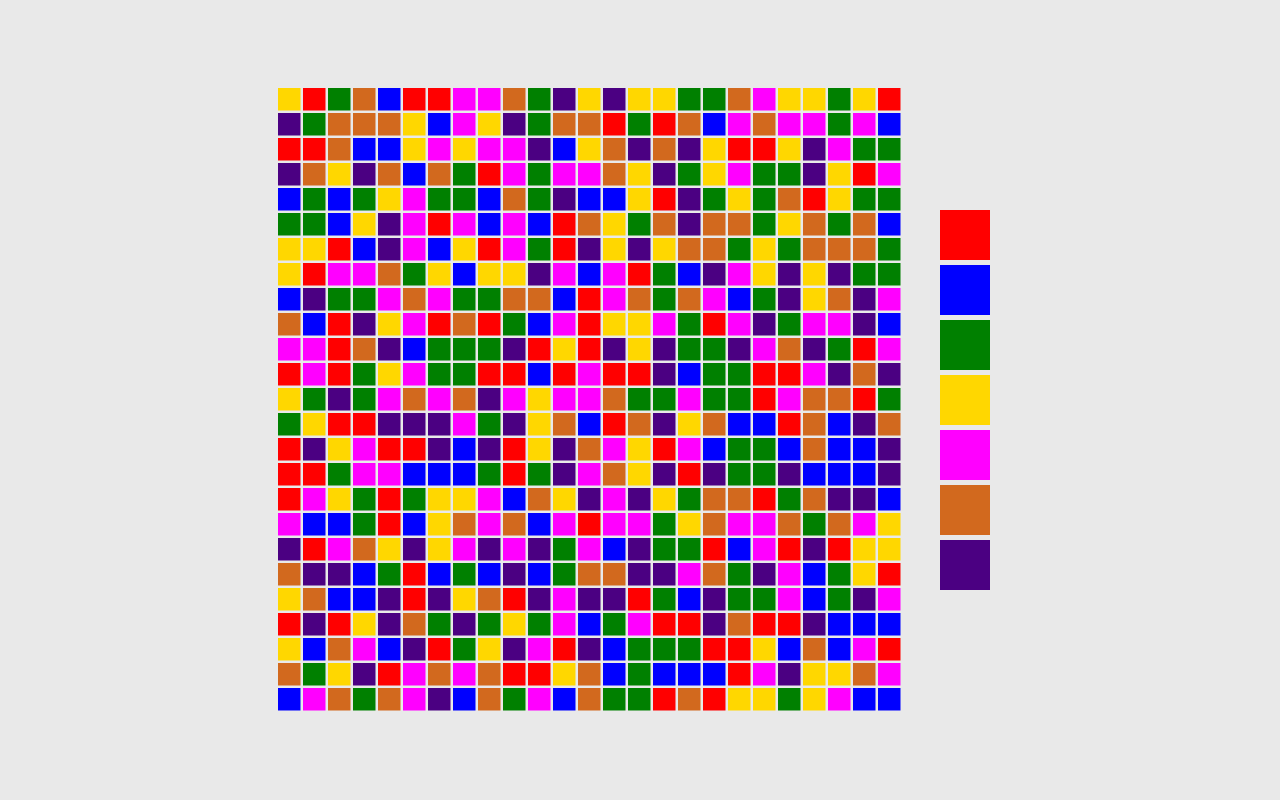
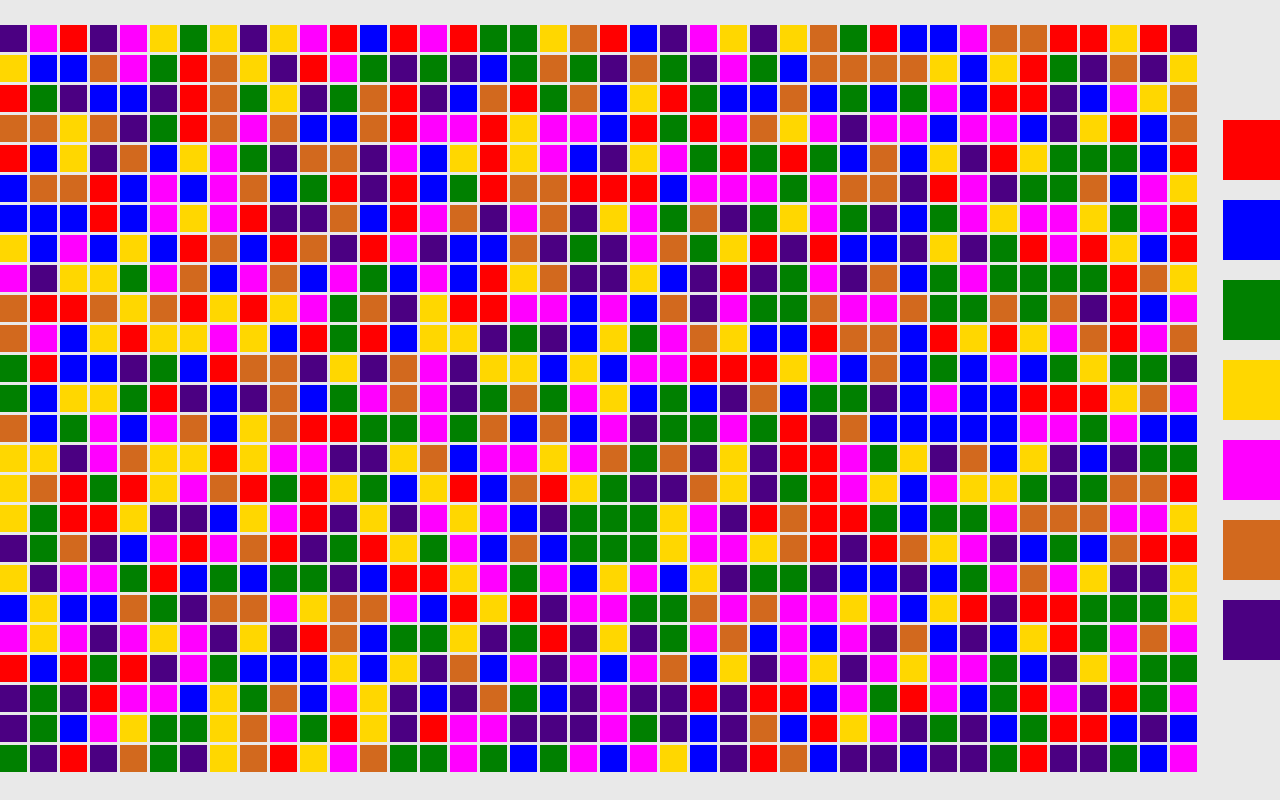
Before and after one commit to Lol9tor/KingOfColorsFields, a website built with webpack: page index.html in a window 1280 px wide. Built offline with nearby package versions, Linux system fonts and the light colour scheme.

Commit message:
change some modules to es6, add models, separate everything on files

```diff
--- a/src/assets/scss/index.scss
+++ b/src/assets/scss/index.scss
@@ -30,6 +30,12 @@ body {
 
 #panelButtonWrapper {
   div {
-    margin: 5px 10px 5px 10px;
+    margin: 0 10px 20px 10px;
+    transition: all 300ms ease-in-out;
+    cursor: pointer;
+  }
+
+  div:hover {
+    transform: scale(1.15);
   }
 }
--- /dev/null
+++ b/src/cell.js
@@ -0,0 +1,8 @@
+export default class Cell {
+	constructor(coords, color) {
+		this.coords = coords;
+		this.currentColor = color;
+		this.owner = null;
+		this.bonus = '';
+	}
+}
--- a/src/controller.js
+++ b/src/controller.js
@@ -1,18 +1,31 @@
 import KingOfColors from './kingOfColors';
+import Player from './models/Player';
 import Drawer from './drawer';
+import {getRandomArrayElement} from './utils/helper';
 
 function Controller(w, h) {
 	this.kingOfColors = new KingOfColors(w, h);
-	this.drawer = new Drawer(this.kingOfColors.field);
+	this.drawer = new Drawer(this.kingOfColors.field, {selectColor:this.playerTurn});
 	this.init();
 }
 
 Controller.prototype.init = function () {
+	this.kingOfColors.addPlayer(new Player('Oleh'), {x:0, y: 0});
+	this.kingOfColors.addPlayer(new Player('Vasya'), {x:this.kingOfColors.field.width-1, y: this.kingOfColors.field.height-1});
+	this.kingOfColors.currentPlayerTurn = this.kingOfColors.players[0];//getRandomArrayElement(this.kingOfColors.players).player;
+	console.log(this.kingOfColors.players);
+};
+
+Controller.prototype.playerTurn = function (color) {
+	console.log(color);
+};
+
+Controller.prototype.nextTurn = function () {
 
 };
 
-Controller.prototype.playerMove = function (obj) {
-	console.log(obj.data.color);
+Controller.prototype.useBonus = function (bonus) {
+
 };
 
 export default Controller;
--- a/src/drawer.js
+++ b/src/drawer.js
@@ -1,10 +1,11 @@
-export default function Drawer(field) {
-    this.cellSize = 25;
+export default function Drawer(field, handlers) {
+	this.cellSize = 30;
 	this.field = field;
 	this.canvas = null;
 	this.colorsPanel = null;
-    this.width = field.width*this.cellSize;
-    this.height = field.height*this.cellSize;
+	this.width = field.width * this.cellSize;
+	this.height = field.height * this.cellSize;
+	this.handlers = handlers;
 	this.initializeDrawing();
 }
 
@@ -17,8 +18,8 @@ Drawer.prototype.initializeDrawing = function () {
 	this.canvas = canvasEl.getContext('2d');
 	this.colorsPanel = document.createElement('div');
 	this.colorsPanel.setAttribute('id', 'colorsPanel');
-    this.colorsPanel.style.height = this.height+'px';
-    this.colorsPanel.style.width = this.cellSize*3+'px';
+	this.colorsPanel.style.height = this.height + 'px';
+	this.colorsPanel.style.width = this.cellSize * 3 + 'px';
 	this.drawField();
 	this.drawColorPanel();
 
@@ -31,32 +32,29 @@ Drawer.prototype.drawField = function () {
 	for (var i = 0; i < this.field.cells.length; i++) {
 		for (var j = 0; j < this.field.cells[i].length; j++) {
 			var obj = this.field.cells[i][j],
-               x = i*this.cellSize,
-               y = j*this.cellSize;
+				x = i * this.cellSize,
+				y = j * this.cellSize;
 			this.canvas.fillStyle = obj.currentColor;
-           this.canvas.fillRect(x, y, 0.9*this.cellSize, 0.9*this.cellSize)
+			this.canvas.fillRect(x, y, 0.9 * this.cellSize, 0.9 * this.cellSize); //for making margins between cells
 		}
 	}
 };
 
 Drawer.prototype.drawColorPanel = function () {
-    var panelButtonWrapper = document.createElement('div'),
-        self = this;
+	var panelButtonWrapper = document.createElement('div');
 	panelButtonWrapper.setAttribute('id', 'panelButtonWrapper');
 	for (var i = 0; i < this.field.colors.length; i++) {
 		var panelButton = document.createElement('div');
-        panelButton.setAttribute('id', this.field.colors[i]);
-        panelButton.style.height = this.cellSize*2+'px';
-        panelButton.style.width = this.cellSize*2+'px';
+		panelButton.setAttribute('data-color', this.field.colors[i]);
+		panelButton.style.height = this.cellSize * 2 + 'px';
+		panelButton.style.width = this.cellSize * 2 + 'px';
 		panelButton.style.backgroundColor = this.field.colors[i];
-        panelButton.addEventListener('click', function (e) {
-            self.playerMove(e);
-        });
+		panelButton.addEventListener('click', this.playerMove.bind(this));
 		panelButtonWrapper.appendChild(panelButton);
 	}
 	this.colorsPanel.appendChild(panelButtonWrapper);
 };
 
-Drawer.prototype.playerMove = function (event) {
-
+Drawer.prototype.playerMove = function (e) {
+	this.handlers.selectColor(e.currentTarget.getAttribute('data-color'));
 };
--- /dev/null
+++ b/src/field.js
@@ -0,0 +1,36 @@
+import Cell from './cell';
+import {getRandomArrayElement} from './utils/helper';
+
+export default class Field {
+	constructor(w, h) {
+		this.width = w || 20;
+		this.height = h || 20;
+		this.colors = ['red', 'blue', 'green', 'gold', 'magenta', 'chocolate', 'indigo'];
+		this.bonuses = ['bomb', 'freeze', 'mixCells', 'newCells', 'night'];
+		this.FREQUANCY_BONUSES = 0.025;
+		this.cells = [];
+		this.createField();
+	}
+}
+
+Field.prototype.createField = function () {
+	for (var i = 0; i < this.width; i++) {
+		this.cells[i] = [];
+		for (var j = 0; j < this.height; j++) {
+			var cell = new Cell({x: i, y: j}, getRandomArrayElement(this.colors));
+			this.cells[i].push(cell);
+		}
+	}
+
+	var numberOfBonuses = parseInt(this.width * this.height * this.FREQUANCY_BONUSES);
+	for (i = 0; i < numberOfBonuses; i++) {
+		var bonusCellX = Math.floor(Math.random() * this.cells.length),
+			bonusCellY = Math.floor(Math.random() * this.cells[i].length);
+		if (this.cells[bonusCellX][bonusCellY].owner === null) {
+			this.cells[bonusCellX][bonusCellY].bonus = getRandomArrayElement(this.bonuses);
+		} else {
+			i--;
+			//i ? (i--) : (i=0);
+		}
+	}
+};
--- a/src/index.js
+++ b/src/index.js
@@ -1,4 +1,3 @@
 import Controller from './controller';
 
-const controller = new Controller(25, 25);
-console.log(controller);
+const controller = new Controller(40, 25);
--- a/src/kingOfColors.js
+++ b/src/kingOfColors.js
@@ -1,15 +1,25 @@
-export default function KingOfColors(w, h) {
+import Field from './field';
+
+export default class KingOfColors {
+	constructor(w, h) {
 		this.field = new Field(w, h);
-    this.player = new Player('Oleh');
-    this.field.cells[0][0].owner = this.player.name; // todo hardcode
-    this.player.cells = this.grabCells([this.field.cells[0][0]]);
-    console.log(this.player);
+		this.players = [];
+		this.currentPlayerTurn = null;
 	}
+}
+
+KingOfColors.prototype.addPlayer = function (player, initCell) {
+	const isPlayerInGame = !!this.players.find((p)=>player.user === p.user);
+	if (!isPlayerInGame){
+		this.field.cells[initCell.x][initCell.y].owner = player.user;
+		player.cells = this.grabCells([this.field.cells[initCell.x][initCell.y]]);
+		this.players.push(player);
+	}
+};
 
 KingOfColors.prototype.grabCells = function (cells) {
 	for (var i = 0; i < cells.length; i++) {
 		var newCellsArr = this.checkNearestCells(cells[i], this.field.cells);
-        console.log(newCellsArr);
 		cells = cells.concat(newCellsArr);
 	}
 	return cells;
@@ -26,11 +36,11 @@ KingOfColors.prototype.checkNearestCells = function (cell, cellsArray) {
 			[0, -1]
 		];
 	for (var i = 0; i < mapCells.length; i++) {
-        var nextX = x+mapCells[i][0],
-            nextY = y+mapCells[i][1];
-        if(this.isCellExist(nextX, nextY, cellsArray)){
+		var nextX = x + mapCells[i][0],
+			nextY = y + mapCells[i][1];
+		if (this.isCellExist(nextX, nextY, cellsArray)) {
 			var nextCell = cellsArray[nextX][nextY];
-            if(this.isNextCellApproach(cell, nextCell)){
+			if (this.isNextCellApproach(cell, nextCell)) {
 				nextCell.owner = cell.owner;
 				newCellsArr.push(nextCell);
 			}
@@ -40,63 +50,10 @@ KingOfColors.prototype.checkNearestCells = function (cell, cellsArray) {
 };
 
 KingOfColors.prototype.isCellExist = function (x, y, arr) {
-    return x>=0 && y>=0 && x<arr.length && y<arr[0].length;
+	return x >= 0 && y >= 0 && x < arr.length && y < arr[0].length;
 };
 
 KingOfColors.prototype.isNextCellApproach = function (currentCell, nextCell) {
-    return nextCell.owner === 'empty' &&
+	return nextCell.owner === null &&
 		nextCell.currentColor === currentCell.currentColor;
 };
-
-function Player(name) {
-    this.name = name;
-    this.cells = null;
-    this.currentColor = '';
-    this.collectedBonuses = [];
-}
-
-function Field(w, h) {
-    this.width = w || 20;
-    this.height = h || 20;
-    this.colors = ['red', 'blue', 'green', 'Gold', 'Magenta', 'Chocolate', 'Indigo'];
-    this.bonuses = ['bomb', 'freeze', 'mixCells', 'newCells', 'night'];
-    this.FREQUANCY_BONUSES = 0.025;
-    this.cells = [];
-    this.createField();
-}
-
-Field.prototype.chooseRandomElementArray = function (array) {
-    var randomNumber = Math.floor(Math.random()*(array.length)-0.001);// -0.001 to never get array.length
-    return array[randomNumber];
-};
-
-Field.prototype.createField = function () {
-    for (var i = 0; i < this.width; i++) {
-        this.cells[i] = [];
-        for (var j = 0; j < this.height; j++) {
-            var cell = new Cell();
-            cell.currentColor = this.chooseRandomElementArray(this.colors);
-            cell.coords = {x: i, y: j};
-            this.cells[i].push(cell);
-        }
-    }
-
-    var numberOfBonuses = parseInt(this.width*this.height*this.FREQUANCY_BONUSES);
-    for (i = 0; i < numberOfBonuses; i++) {
-        var bonusCellX = Math.floor(Math.random()*this.cells.length),
-            bonusCellY = Math.floor(Math.random()*this.cells[i].length);
-        if (this.cells[bonusCellX][bonusCellY].owner == 'empty'){
-            this.cells[bonusCellX][bonusCellY].bonus = this.chooseRandomElementArray(this.bonuses);
-        } else{
-            i--;
-            //i ? (i--) : (i=0);
-        }
-    }
-};
-
-function Cell() {
-    this.coords = null;
-    this.currentColor = '';
-    this.owner = 'empty';
-    this.bonus = '';
-}
--- /dev/null
+++ b/src/models/Player.js
@@ -0,0 +1,11 @@
+import {getUniqueId} from '../utils/helper';
+
+export default class Player {
+	constructor(name) {
+		this.user = name;
+		// this.id = getUniqueId();
+		this.cells = [];
+		this.currentColor = '';
+		this.collectedBonuses = [];
+	}
+}
--- /dev/null
+++ b/src/utils/helper.js
@@ -0,0 +1,8 @@
+export function getUniqueId() {
+	return (Math.random()*Math.pow(10, 17)).toString(16);
+}
+
+export function getRandomArrayElement (array) {
+	var randomNumber = Math.floor(Math.random() * (array.length));
+	return array[randomNumber];
+}
```
Also changed, not shown: src/models/Score.js (added, +9 -0 lines), src/models/GameLog.js (added). Lines whose indentation alone changed are shown as unchanged.
